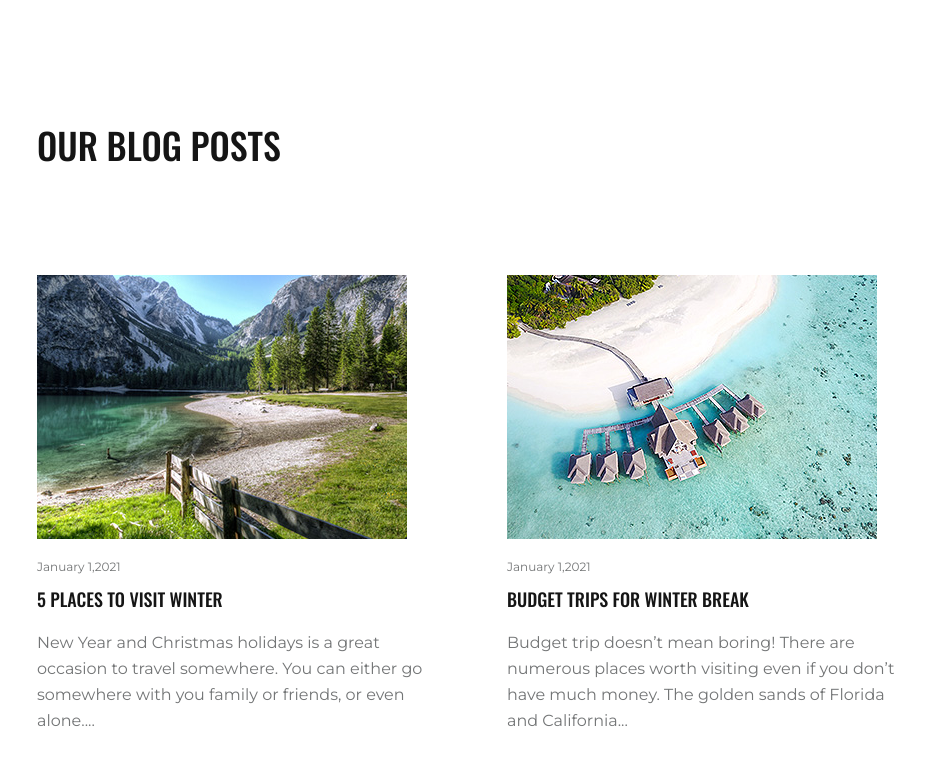
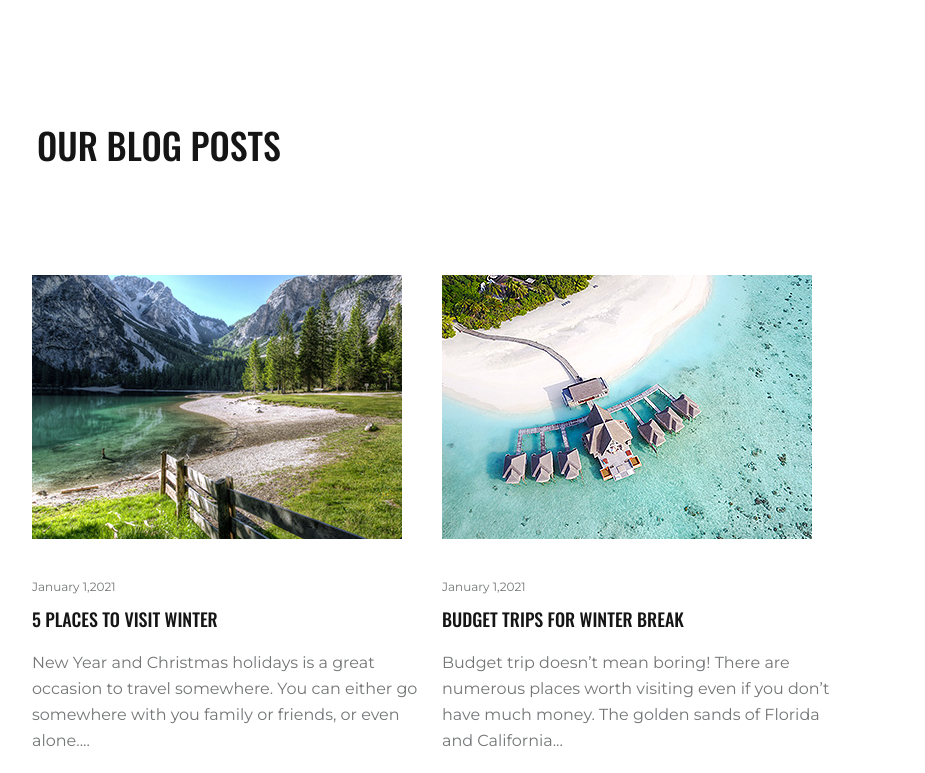
Before and after one commit to FeridQarayev/beautiful_places_app, a React (Create React App) app in the folder client/: page / in a window 1280 px wide. Shown: the part 1140-1913 px from the top of the page, without its empty margins (18-943 px from the left). Built offline with nearby package versions, Linux system fonts and the light colour scheme.

Commit message:
css convert scss and responsive added

```diff
--- a/client/src/components/base/blog/index.tsx
+++ b/client/src/components/base/blog/index.tsx
@@ -2,7 +2,7 @@ import React from 'react';
 import BlogPosts1 from '../../../images/blog__posts/blog-post-1.jpg';
 import BlogPosts2 from '../../../images/blog__posts/blog-post-2.jpg';
 import BlogPosts3 from '../../../images/blog__posts/blog-post-3.jpg';
-import styles from './style.module.css';
+import styles from './style.module.scss';
 
 function Footer(): JSX.Element {
   return (
@@ -10,7 +10,7 @@ function Footer(): JSX.Element {
       <div className={styles.container}>
         <h2 className={styles.container__title}>OUR BLOG POSTS</h2>
         <div className={styles.container__cards}>
-          <div className={styles.container__first__card}>
+          <div className={styles.container__card}>
             <div className={styles.container__card__img}>
               <img src={BlogPosts1} />
             </div>
@@ -27,7 +27,7 @@ function Footer(): JSX.Element {
               </p>
             </div>
           </div>
-          <div className={styles.container__second__card}>
+          <div className={styles.container__card}>
             <div className={styles.container__card__img}>
               <img src={BlogPosts2} />
             </div>
@@ -44,7 +44,7 @@ function Footer(): JSX.Element {
               </p>
             </div>
           </div>
-          <div className={styles.container__third__card}>
+          <div className={styles.container__card}>
             <div className={styles.container__card__img}>
               <img src={BlogPosts3} />
             </div>
--- a/client/src/components/base/blog/style.module.css
+++ /dev/null
@@ -1,112 +0,0 @@
-.container__first__card {
-  width: 373px;
-  height: 450px;
-  margin-top: 50px;
-}
-.container__card__content span {
-  font-size: 12px;
-  display: block;
-  margin-bottom: 10px;
-  margin-top: 10px;
-}
-.container__card__content h5 {
-  font-size: 18px;
-  line-height: 1.44444;
-}
-.container__card__content h5 a {
-  color: #151515;
-  font-family: 'Oswald', -apple-system, BlinkMacSystemFont, 'Segoe UI', Roboto, 'Helvetica Neue', Arial, sans-serif;
-  font-weight: 500;
-}
-.container__link:hover {
-  color: #737576;
-  cursor: pointer;
-  transition: 0.4s;
-}
-.container__card__content p {
-  margin-top: 15px;
-}
-
-.container__second__card {
-  width: 373px;
-  height: 450px;
-  margin-left: 10px;
-  margin-top: 50px;
-}
-.container__third__card {
-  width: 373px;
-  height: 450px;
-  margin-left: 10px;
-  margin-top: 50px;
-}
-.container__cards {
-  display: flex;
-  margin-top: 20px;
-  gap: 70px;
-  display: flex;
-  flex-wrap: wrap;
-  margin-bottom: -30px;
-}
-.container__title {
-  color: #151515;
-  font-family: 'Oswald', -apple-system, BlinkMacSystemFont, 'Segoe UI', Roboto, 'Helvetica Neue', Arial, sans-serif;
-  font-size: 36px;
-  line-height: 1.11111;
-  font-weight: 500;
-}
-.container {
-  width: 100%;
-  padding-right: 15px;
-  padding-left: 15px;
-  margin-right: auto;
-  margin-left: auto;
-}
-.container__card__img img:hover {
-  cursor: pointer;
-  opacity: 0.7;
-  border-radius: 50%;
-  transition: 1s ease;
-}
-
-@media only screen and (min-width: 576px) {
-  .container {
-    max-width: 540px;
-  }
-}
-
-@media only screen and (min-width: 992px) {
-  .container {
-    max-width: 960px;
-  }
-  .container__title {
-    font-size: 36px;
-    line-height: 1.11111;
-  }
-  .container__first__card {
-    flex: 0 0 33.33333%;
-    max-width: 33.33333%;
-  }
-  .container__second__card {
-    flex: 0 0 33.33333%;
-    max-width: 33.33333%;
-  }
-  .container__third__card {
-    flex: 0 0 33.33333%;
-    max-width: 33.33333%;
-  }
-  .blog__posts {
-    padding: 100px 0;
-  }
-}
-@media only screen and (min-width: 1200px) {
-  .container {
-    max-width: 1200px;
-  }
-  .container__cards {
-    margin-top: 60px;
-  }
-  .blog__posts {
-    padding: 115px 0;
-    display: flex;
-  }
-}
--- /dev/null
+++ b/client/src/components/base/blog/style.module.scss
@@ -0,0 +1,122 @@
+$color_1: #151515;
+$color_2: #737576;
+$font-family_1: 'Oswald', -apple-system, BlinkMacSystemFont, 'Segoe UI', Roboto, 'Helvetica Neue', Arial, sans-serif;
+
+.container__card {
+	width: 373px;
+	height: 450px;
+	margin-top: 50px;
+	margin-left: 10px;
+}
+.container__card__content {
+	span {
+		font-size: 12px;
+		display: block;
+		margin-bottom: 10px;
+		margin-top: 10px;
+	}
+	h5 {
+		font-size: 18px;
+		line-height: 1.44444;
+		a {
+			color: $color_1;
+			font-family: $font-family_1;
+			font-weight: 500;
+		}
+	}
+	p {
+		margin-top: 15px;
+	}
+}
+.container__link {
+	&:hover {
+		color: $color_2;
+		cursor: pointer;
+	}
+	transition: 0.4s;
+}
+.container__cards {
+	display: flex;
+	flex-wrap: wrap;
+	margin-right: -15px;
+	margin-left: -15px;
+	margin-bottom: -30px;
+}
+.container__title {
+	margin-top: 0;
+	margin-bottom: 0;
+	font-weight: 500;
+	color: $color_1;
+	font-family: $font-family_1;
+	text-transform: uppercase;
+	font-size: 36px;
+}
+.container {
+	width: 100%;
+	padding-right: 15px;
+	padding-left: 15px;
+	margin-right: auto;
+	margin-left: auto;
+}
+.container__card__img {
+	img {
+		&:hover {
+			cursor: pointer;
+			opacity: 0.7;
+			border-radius: 50%;
+		}
+		transition: 1s ease;
+		width: auto;
+		height: auto;
+	}
+}
+@media only screen and (min-width: 576px) {
+	.container {
+		max-width: 540px;
+	}
+}
+@media only screen and (min-width: 768px) {
+	.blog__posts {
+		padding: 85px 0;
+	}
+	.container {
+		max-width: 720px;
+	}
+	.container__title {
+		text-align: left !important;
+	}
+	.container__card {
+		flex: 0 0 50%;
+		max-width: 50%;
+	}
+}
+@media only screen and (min-width: 992px) {
+	.blog__posts {
+		padding: 100px 0;
+	}
+	.container {
+		max-width: 960px;
+	}
+	.container__card {
+		flex: 0 0 33.33333%;
+		max-width: 33.33333%;
+	}
+}
+@media only screen and (min-width: 1200px) {
+	.blog__posts {
+		padding: 115px 0;
+	}
+	.container {
+		max-width: 1200px;
+	}
+	.container__title {
+		font-size: 36px;
+		line-height: 1.11111;
+	}
+	.container__cards {
+		margin-top: 60px;
+	}
+	.container__card__img {
+		margin-bottom: 30px;
+	}
+}
```
